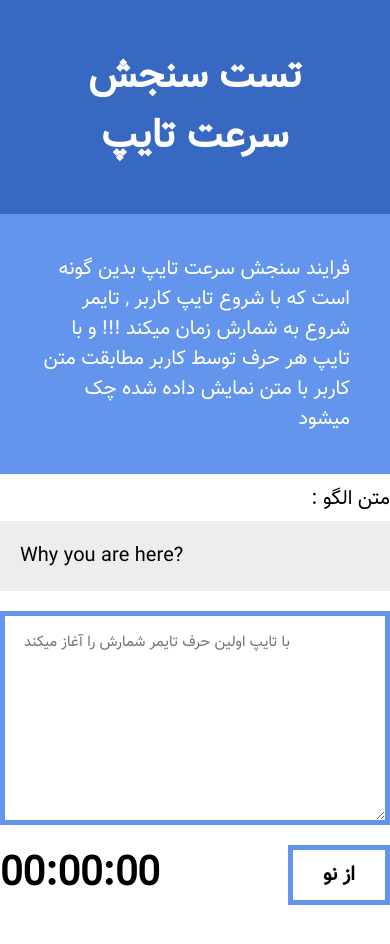
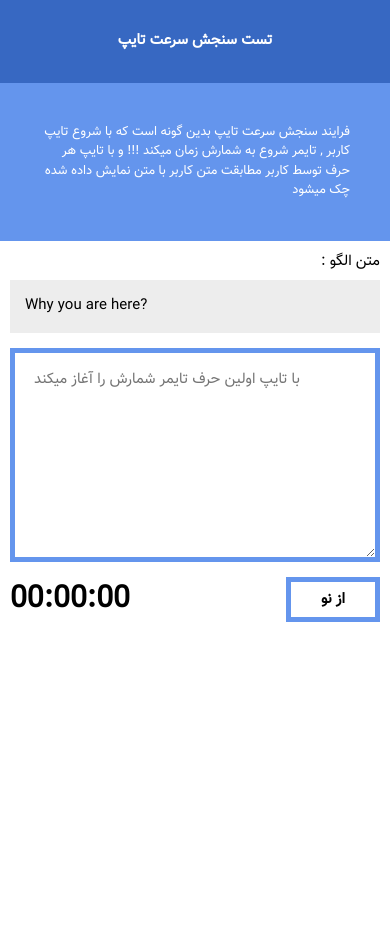
Before and after one commit to naderpjr/JS-Typing-speedTest, a plain HTML site: page index.html in a window 390 px wide. After the commit the page ends 844 px from the top, so only its background shows below. Drawn offline with Linux system fonts and the light colour scheme.

Commit message:
Update style.css

```diff
--- a/style.css
+++ b/style.css
@@ -115,3 +115,18 @@ textarea {
     color: white;
     background-color: cornflowerblue;
 }
+
+@media (max-width: 500px){
+    .masthead h1 {
+        font-size: 15px;
+    }
+
+    .intro p {
+        font-size: 13px;
+    }
+
+    .test-area {
+        padding: 0 10px;
+        font-size: 15px;
+    }
+}
```
